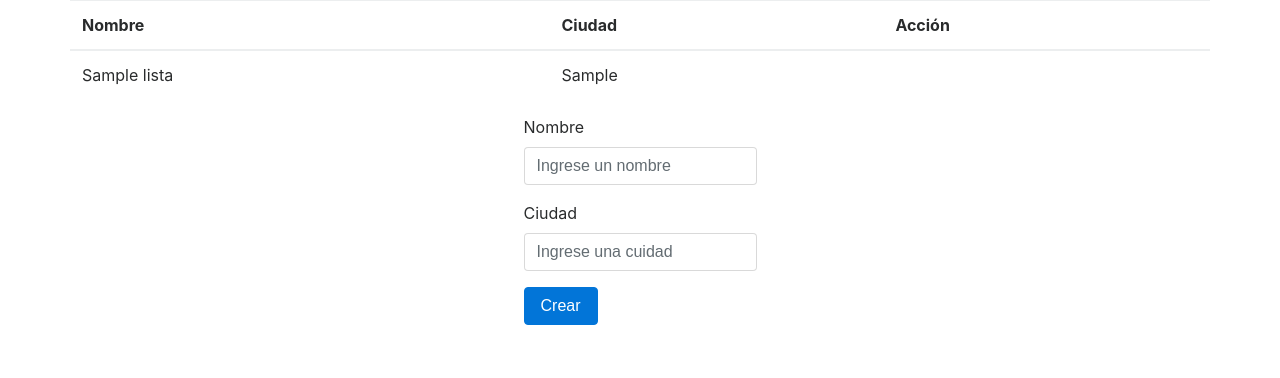
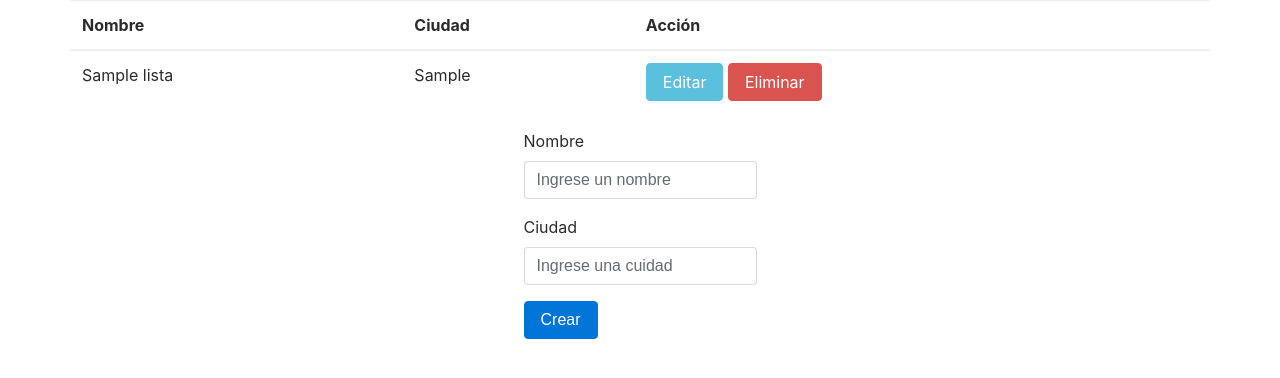
Before and after one commit to MrSairus/TodoList, a PHP site: page / in a window 1280 px wide. Shown: the top 378 px of the page. Run offline with PHP 8.4, Linux system fonts and the light colour scheme; tables that the repository leaves empty or names only in its code hold one stand-in row (values such as "Sample post"); data that the repository does not hold is empty; some libraries are stand-ins or nearby versions.

Commit message:
Se agrego funcionalidad al boton eliminar

```diff
--- a/index.php
+++ b/index.php
@@ -31,7 +31,10 @@
             <tr>
                 <td> <?php echo $row['nombre']; ?> </td>
                 <td> <?php echo $row['ciudad']; ?> </td>
-                <td></td>
+                <td>
+                    <a href="index.php?edit=<?php echo $row['ID']; ?>" class="btn btn-info">Editar</a>
+                    <a href="proceso.php?delete=<?php echo $row['ID']; ?>" class="btn btn-danger">Eliminar</a>
+                </td>
             </tr>
             <?php endwhile; ?>
         </table>
--- a/proceso.php
+++ b/proceso.php
@@ -1,6 +1,6 @@
 <?php
 
-$mysqli = new mysqli('localhost', 'root', '', 'BD_TODOLIST') or die(mysqli_error($mysqli));
+$mysqli = new mysqli('localhost', 'root', '', 'BD_TODOLIST') or die (mysqli_error($mysqli));
 
 if (isset($_POST['crear'])) {
     $nombre = $_POST['nombre'];
@@ -9,4 +9,9 @@ if (isset($_POST['crear'])) {
     $mysqli -> query("INSERT INTO LISTA (NOMBRE, CIUDAD) VALUES ('$nombre','$ciudad')") or die($mysqli->error);
 }
 
+if(isset($_GET['delete'])){
+    $id = $_GET['delete'];
+    $mysqli->query("DELETE FROM LISTA WHERE ID=$id") or die ($mysqli->error());
+}
+
 ?>
```
